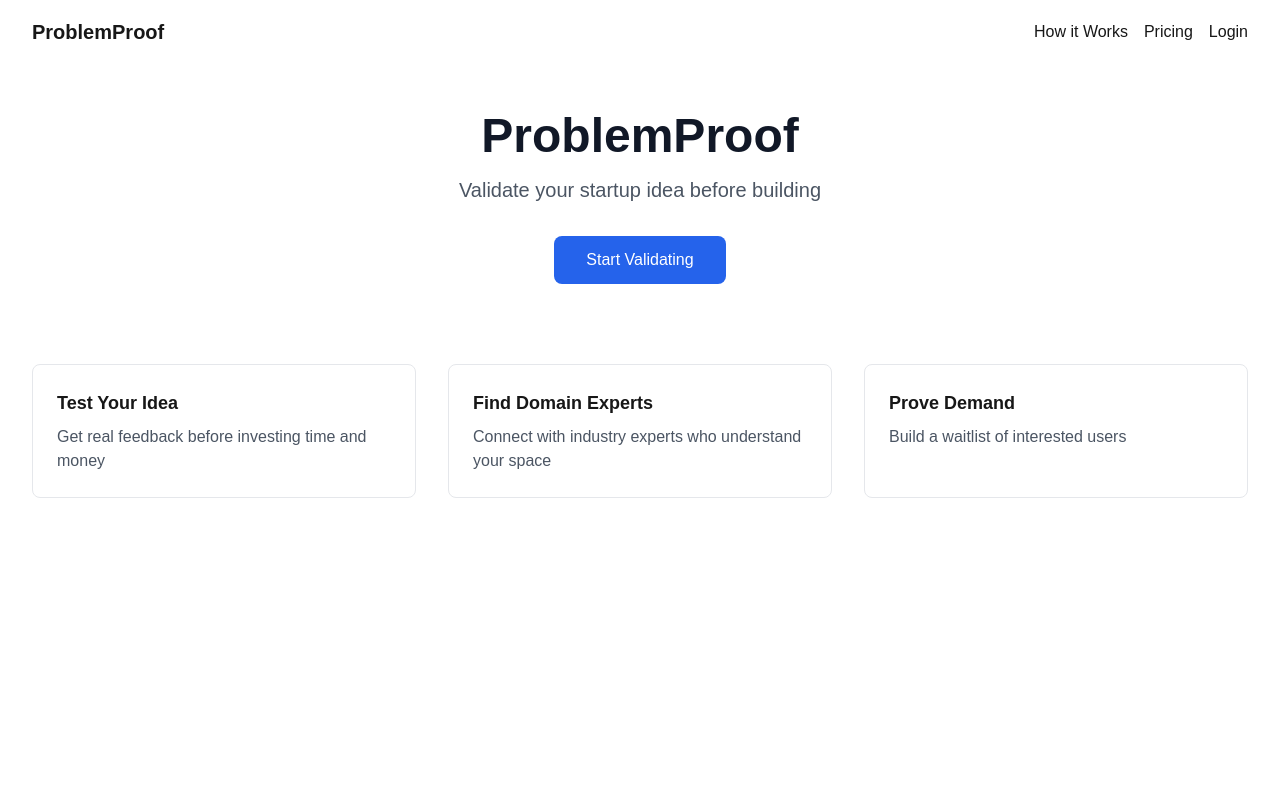
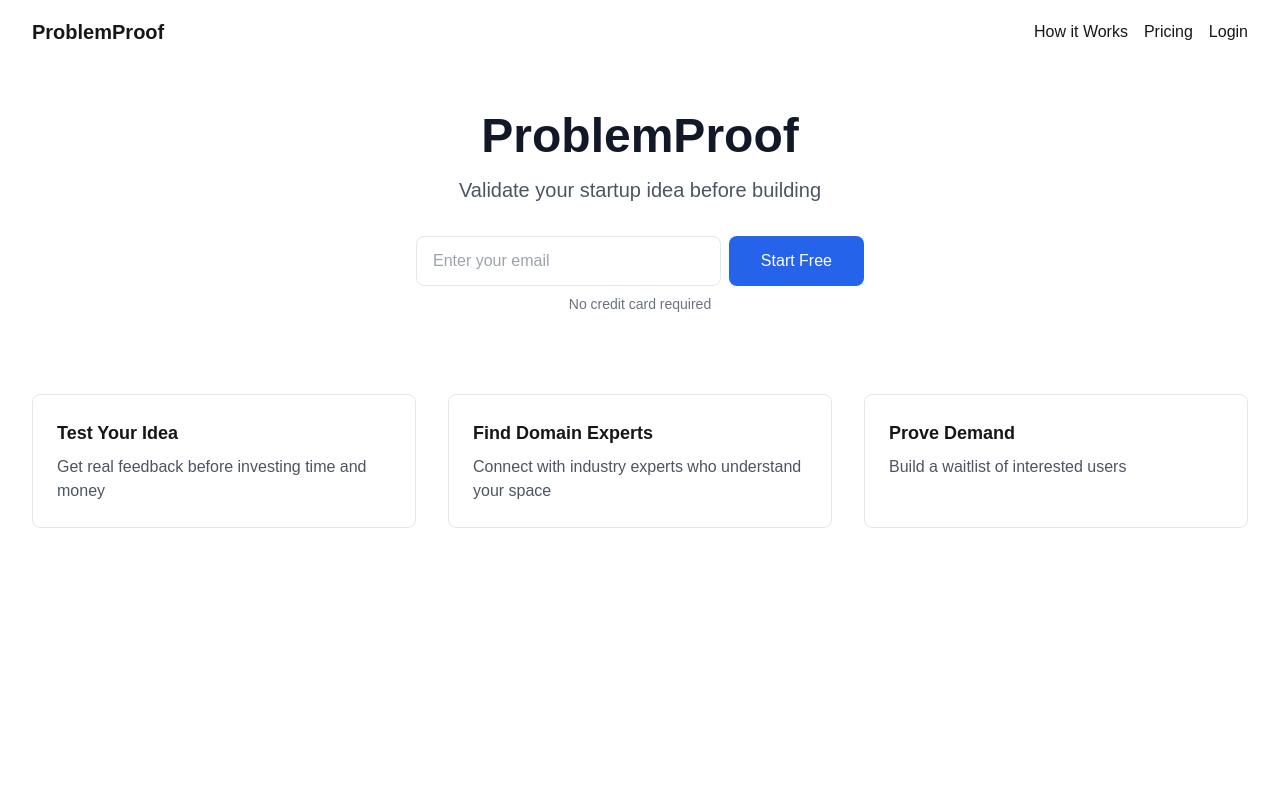
Before and after one commit to fattyspecspec/problemproof, a Next.js app: page / in a window 1280 px wide. Shown: the top 800 px of the page. Built offline with nearby package versions, Linux system fonts and the light colour scheme.

Commit message:
Add email capture form

```diff
--- a/app/page.tsx
+++ b/app/page.tsx
@@ -23,8 +23,18 @@ export default function Home() {
           <p className="text-xl text-gray-600 mb-8">
             Validate your startup idea before building
           </p>
-          <div className="bg-blue-600 text-white px-8 py-3 rounded-lg inline-block hover:bg-blue-700 cursor-pointer">
-            Start Validating
+          <div className="max-w-md mx-auto">
+            <div className="flex gap-2">
+              <input
+                type="email"
+                placeholder="Enter your email"
+                className="flex-1 px-4 py-3 border rounded-lg focus:outline-none focus:ring-2 focus:ring-blue-500"
+              />
+              <button className="bg-blue-600 text-white px-8 py-3 rounded-lg hover:bg-blue-700">
+                Start Free
+              </button>
+            </div>
+            <p className="text-sm text-gray-500 mt-2">No credit card required</p>
           </div>
         </div>
 
```
